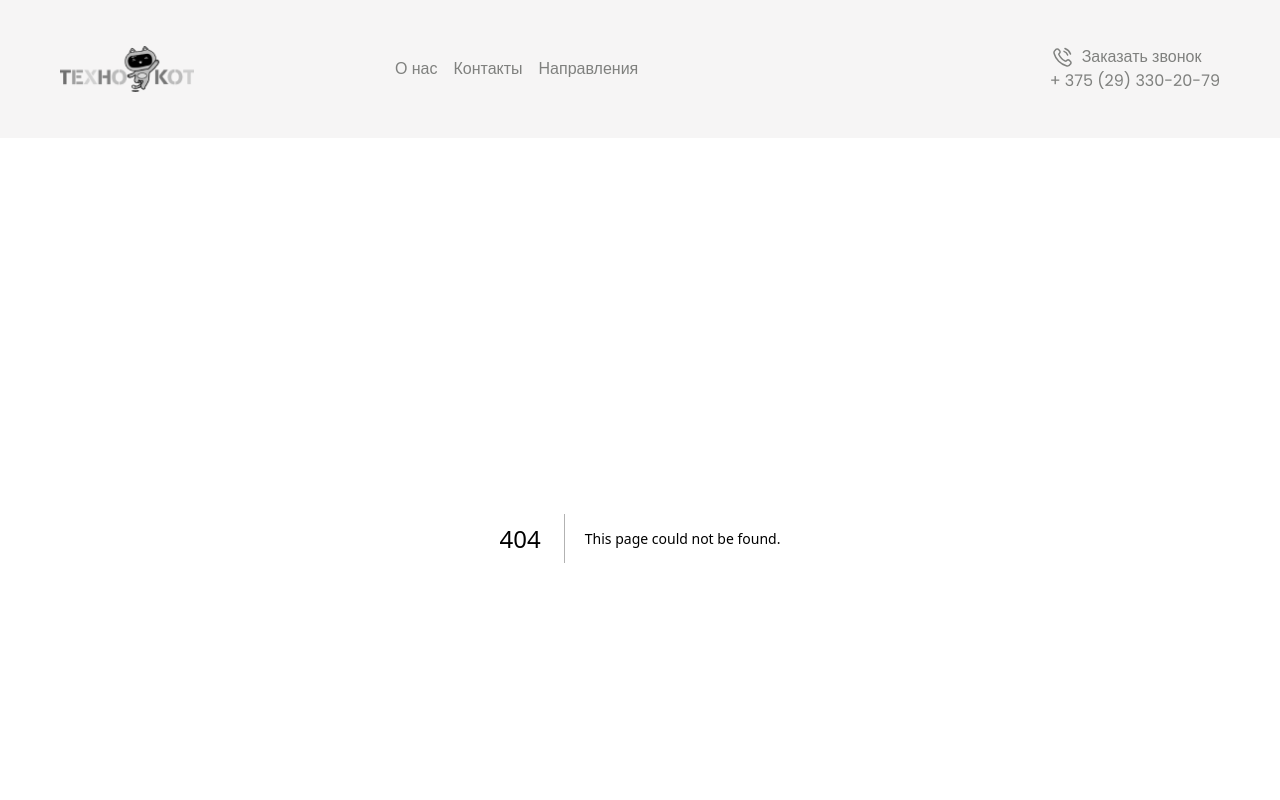
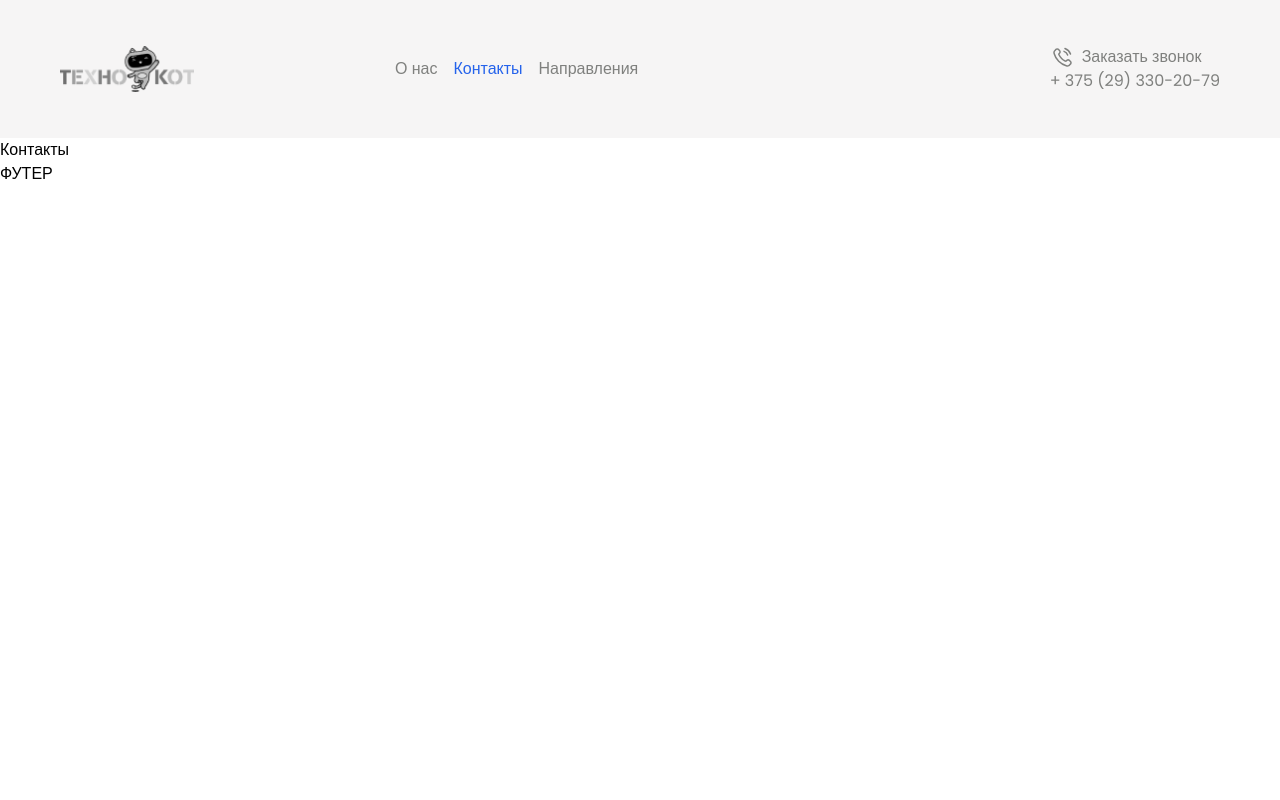
Before and after one commit to YemelyanenkoRoman/TechnoCat, a Next.js app: page /contacts in a window 1280 px wide. Before the commit this address had no page. Shown: the top 800 px of the page. Built offline with nearby package versions, Linux system fonts and the light colour scheme.

Commit message:
add animation in nav

```diff
--- /dev/null
+++ b/app/contacts/page.tsx
@@ -0,0 +1,9 @@
+const Contacts = () => {
+  return (
+    <footer className="font-poppins">
+      <p> Контакты </p>
+    </footer>
+  );
+};
+
+export default Contacts;
--- a/components/Directions.tsx
+++ b/components/Directions.tsx
@@ -1,5 +1,6 @@
 'use client';
 
+import Link from 'next/link';
 import { useRef, useState } from 'react';
 
 const LinksNamesDirection = [
@@ -8,6 +9,14 @@ const LinksNamesDirection = [
   'Английский язык',
   'Подготовка к школе',
   'Помощь первокласснику',
+];
+
+const NavItemsDirection = [
+  { label: 'Программирование', href: '/' },
+  { label: 'Робототехника', href: '/' },
+  { label: 'Английский язык', href: '/' },
+  { label: 'Подготовка к школе', href: '/' },
+  { label: 'Помощь первокласснику', href: '/' },
 ];
 
 const Directions = () => {
@@ -30,9 +39,9 @@ const Directions = () => {
       {open && (
         <div className="bg-local-gray-act shadow-lg absolute left-[-12px] top-22">
           <ul>
-            {LinksNamesDirection.map((linkNameDirection) => (
-              <li className="py-2 px-3 cursor-pointer rounded hover:bg-blue-100" key={linkNameDirection}>
-                {linkNameDirection}
+            {NavItemsDirection.map((link) => (
+              <li className="py-2 px-3 cursor-pointer rounded hover:bg-blue-100" key={link.label}>
+                <Link href={link.href}>{link.label}</Link>
               </li>
             ))}
           </ul>
--- /dev/null
+++ b/components/Navigation.tsx
@@ -0,0 +1,32 @@
+'use client';
+import Link from 'next/link';
+import { usePathname } from 'next/navigation';
+
+type NavLink = {
+  label: string;
+  href: string;
+};
+
+type Props = {
+  navLinks: NavLink[];
+};
+
+const Navigation = ({ navLinks }: Props) => {
+  const pathname = usePathname();
+  return (
+    <>
+      {navLinks.map((link) => {
+        const isActive = pathname === link.href;
+        return (
+          <li key={link.label}>
+            <Link className={isActive ? 'text-blue-600' : ''} href={link.href}>
+              {link.label}
+            </Link>
+          </li>
+        );
+      })}
+    </>
+  );
+};
+
+export default Navigation;
--- a/components/TheHeader.tsx
+++ b/components/TheHeader.tsx
@@ -1,28 +1,14 @@
-// import Link from 'next/link';
-
-// const TheHeader = () => {
-//   return (
-//     <header className="">
-//       <nav className="font-poppins ">
-//         <Link href="/">О нас</Link>
-//         <Link href="/">Контакты</Link>
-//         <Link href="/">Направления</Link>
-//       </nav>
-//     </header>
-//   );
-// };
-
-// export { TheHeader };
-
-import Link from 'next/link';
 import Image from 'next/image';
 import PhoneIcon from '../public/icons/phone-24-px.svg';
+import Directions from './Directions';
+import Navigation from './Navigation';
 
-import Directions from './Directions';
-const links = ['/', '/'];
-const linksNames = ['О нас', 'Контакты'];
+const NavItems = [
+  { label: 'О нас', href: '/' },
+  { label: 'Контакты', href: '/contacts' },
+];
 
-function TheHeader() {
+const TheHeader = () => {
   return (
     <header className="font-poppins text-local-gray-t text-base bg-local-gray-b  ">
       <div className="max-w-[1440px] mx-auto">
@@ -38,11 +24,7 @@ function TheHeader() {
               />
             </figure>
             <ul className="flex gap-4 ">
-              {linksNames.map((link, index) => (
-                <li key={link}>
-                  <Link href={link}>{linksNames[index]}</Link>
-                </li>
-              ))}
+              <Navigation navLinks={NavItems} />
               <Directions />
             </ul>
           </div>
@@ -57,6 +39,6 @@ function TheHeader() {
       </div>
     </header>
   );
-}
+};
 
 export { TheHeader };
```
